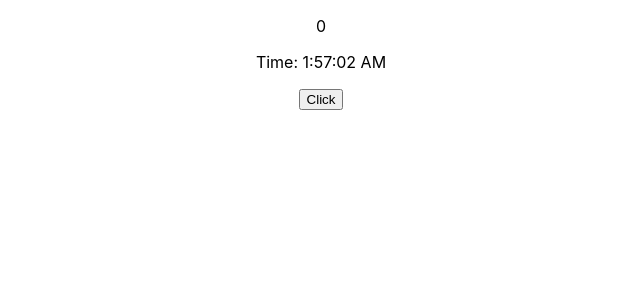
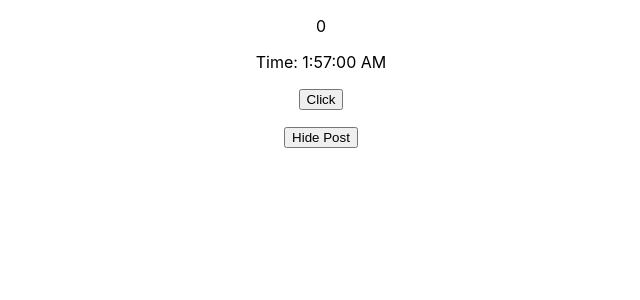
Before and after one commit to arfin-2020/celsiusandfahrenheit, a React (Create React App) app: page / in a window 1280 px wide. Shown: the top 300 px of the page, without its empty margins (319-959 px from the left). Built offline with nearby package versions, Linux system fonts and the light colour scheme.

Commit message:
useEffect hook lecture-20 done

```diff
--- a/src/App.js
+++ b/src/App.js
@@ -1,19 +1,18 @@
-import { useState } from 'react';
-import './App.css';
-import MyFunctionalComponent from './components/Component6/MyFunctionalComponent';
+import { useState } from "react";
+import "./App.css";
+import MyFunctionalComponent from "./components/Component6/MyFunctionalComponent";
 
 function App() {
-  const [theme, setTheme] = useState('dark')
+  const [theme, setTheme] = useState("dark");
+  const [show, setShow] = useState(true);
 
-
-  const switchTheme = () =>{
-    if(theme === 'dark'){
-           setTheme('light')
-        }
-        else{
-           setTheme('dark')
-        }
-  }
+  const switchTheme = () => {
+    if (theme === "dark") {
+      setTheme("light");
+    } else {
+      setTheme("dark");
+    }
+  };
 
   return (
     <div className="App">
@@ -31,12 +30,17 @@ function App() {
       <Counter render={(count, incrementCount)=>(<HoverCounter count={count} incrementCount={incrementCount}/>)}/> */}
       {/* <ClickCounter/> */}
 
-     {/* <ThemeContext.Provider value={{theme: theme, switchTheme: switchTheme}}><Section /></ThemeContext.Provider> */}
+      {/* <ThemeContext.Provider value={{theme: theme, switchTheme: switchTheme}}><Section /></ThemeContext.Provider> */}
 
-    {/* <Todo/> */}
+      {/* <Todo/> */}
       {/* <Counter/> */}
       {/* <MyComponentClass/> */}
-      <MyFunctionalComponent/>
+      {show && <MyFunctionalComponent />}
+      <p>
+        <button onClick={()=>{setShow((prevShow)=>!prevShow)}}>
+        {show ? "Hide Post" : "Show Post"}
+        </button>
+      </p>
     </div>
   );
 }
--- a/src/components/Component6/MyFunctionalComponent.js
+++ b/src/components/Component6/MyFunctionalComponent.js
@@ -10,13 +10,18 @@ const MyFunctionalComponent = () => {
     }, [count])
 
     useEffect(()=>{
-        console.log('render2')
-        setInterval(tick, 1000);
+        console.log('starting timer')
+       const interval= setInterval(tick, 1000);
+        return ()=>{
+            console.log('Component will unmount')
+            clearInterval(interval)
+        }
     },[])
     const addClick = () => {
         setCount((prevState) => prevState + 1);
     }
     const tick = () => {
+        console.log('ticking')
         setDate(new Date())
     }
     return (
```
